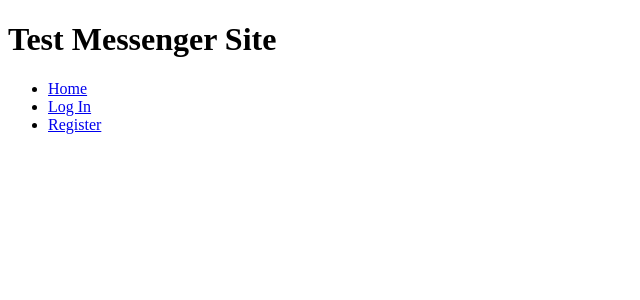
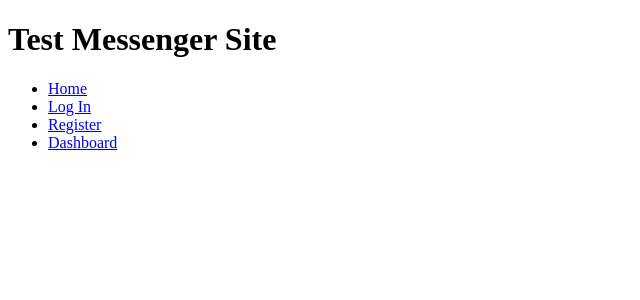
Before and after one commit to sean-inter-meade/test-messenger-website, a Django app: template templates/base.html in a window 1280 px wide. Shown: the top 300 px of the page, without its empty margins (0-640 px from the left). Run offline with Django 5.2, Linux system fonts and the light colour scheme; the template is opened without the code that fills it, so the values that code supplies are empty; some libraries are stand-ins or nearby versions.

Commit message:
expose messenger to visitors

```diff
--- a/home/templates/home_with_intercom.html
+++ b/home/templates/home_with_intercom.html
@@ -9,7 +9,6 @@
 
 {% block extra_js %}
     {# Only load Intercom if we have an app ID and a JWT #}
-    {% if intercom_app_id and intercom_user_jwt %}
         <script>
             window.Intercom("boot", {
                 api_base: "https://api-iam.intercom.io",
@@ -23,5 +22,4 @@
             // This is the standard Intercom widget initialization script
             (function(){var w=window;var ic=w.Intercom;if(typeof ic==="function"){ic('reattach_activator');ic('update',w.intercomSettings);}else{var d=document;var i=function(){i.c(arguments);};i.q=[];i.c=function(args){i.q.push(args);};w.Intercom=i;var l=function(){var s=d.createElement('script');s.type='text/javascript';s.async=true;s.src='https://widget.intercom.io/widget/{{ intercom_app_id }}';var x=d.getElementsByTagName('script')[0];x.parentNode.insertBefore(s,x);};if(document.readyState==='complete'){l();}else if(w.attachEvent){w.attachEvent('onload',l);}else{w.addEventListener('load',l,false);}}})();
         </script>
-    {% endif %}
 {% endblock %}
--- a/templates/includes/header.html
+++ b/templates/includes/header.html
@@ -7,12 +7,14 @@
     <button type="submit" style="background: none; border: none; padding: 0; margin: 0; color: blue; cursor: pointer; text-decoration: underline;">
       Log Out
     </button>
-  </form>            <li><a href="{% url 'dashboard_intercom' %}">Dashboard</a></li>
+  </form>
   <li><a href="">Test link</a></li>
             <li><a href="{% url 'password_change' %}">Change Password</a></li>
         {% else %}
             <li><a href="{% url 'login' %}">Log In</a></li>
             <li><a href="{% url 'register' %}">Register</a></li> {# You'll need to implement registration separately #}
         {% endif %}
+        <li><a href="{% url 'dashboard_intercom' %}">Dashboard</a></li>
     </ul>
+
 </nav>
```
